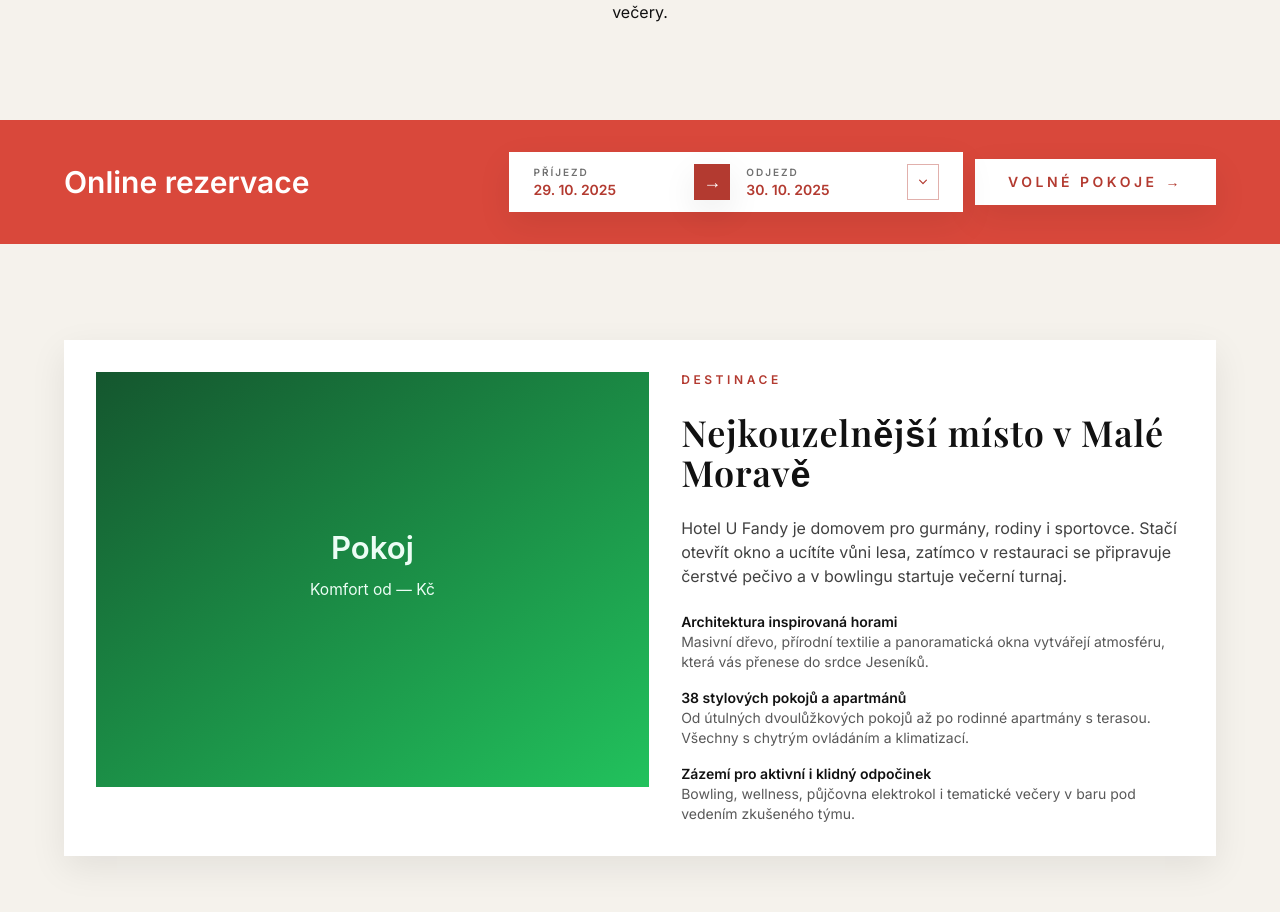
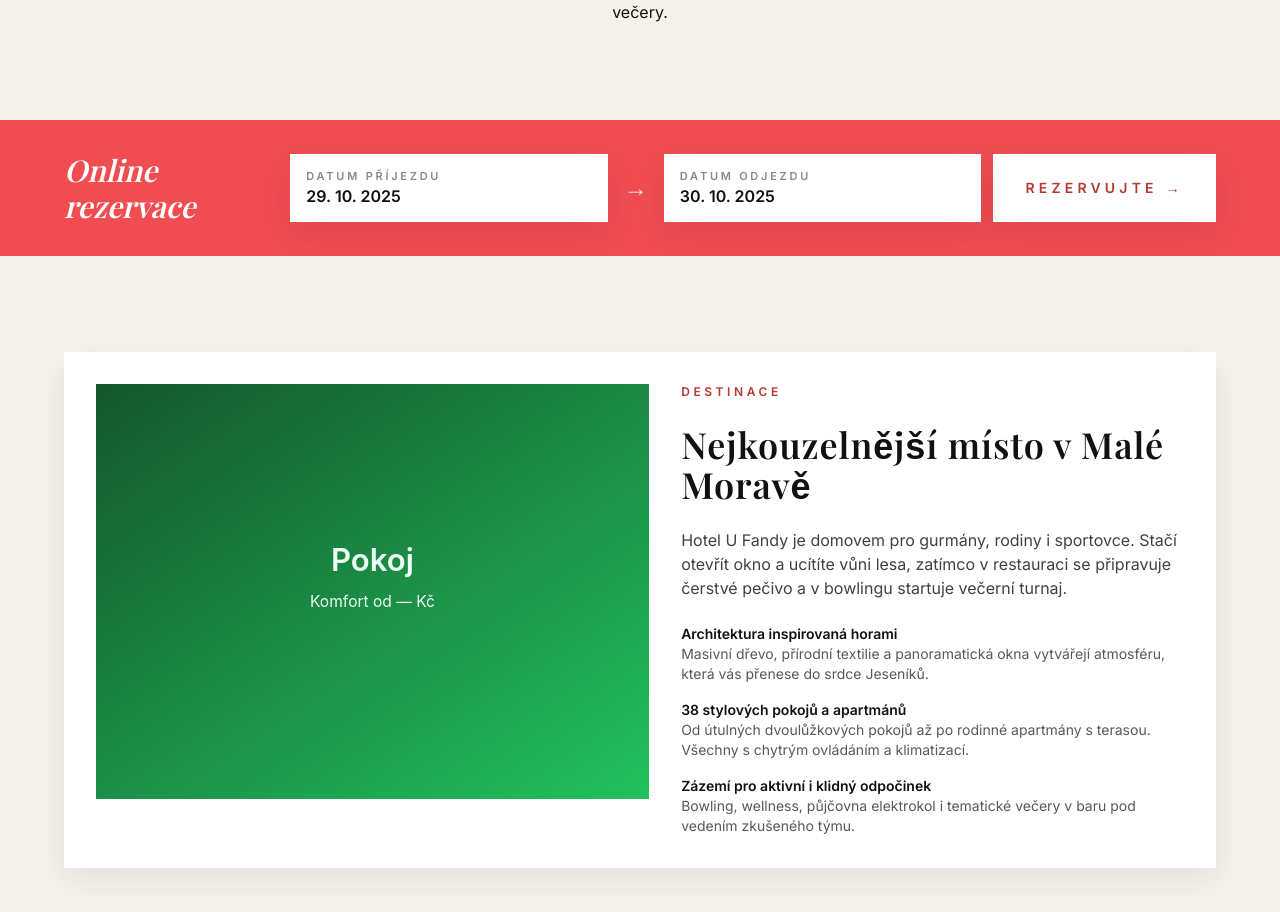
Before and after one commit to domin211/U-Fandy-Web, a Next.js app: page / in a window 1280 px wide. Shown: the part 1001-1913 px from the top of the page. Built offline with nearby package versions, Linux system fonts and the light colour scheme; a web font is replaced by a local one.

Commit message:
Restyle online reservation banner and improve date picker

```diff
--- a/app/(routes)/(home)/page.tsx
+++ b/app/(routes)/(home)/page.tsx
@@ -18,13 +18,13 @@
 function OnlineReservationFormFallback({ message }: { message: string }) {
   return (
     <div
-      className="flex w-full flex-col gap-3 sm:max-w-readable"
+      className="flex w-full flex-col gap-3"
       role="status"
       aria-live="polite"
     >
       <div className="flex w-full flex-col gap-3 sm:flex-row sm:items-center">
-        <div className="hidden h-[3.5rem] flex-1 rounded-full bg-white/40 sm:block" />
-        <div className="h-[3.5rem] w-full rounded-full bg-white/40 sm:w-40" />
+        <div className="hidden h-[4.25rem] flex-1 rounded-md bg-white/40 sm:block" />
+        <div className="h-[4.25rem] w-full rounded-md bg-white/40 sm:w-44" />
       </div>
       <p className="text-sm font-medium text-white/80">{message}</p>
     </div>
@@ -70,10 +70,12 @@
         </div>
       </section>
 
-      <section className="bg-brand text-white">
-        <div className="mx-auto flex max-w-layout flex-col items-center gap-6 px-4 py-8 sm:flex-row sm:justify-between sm:gap-12 sm:px-6">
+      <section className="bg-[#f04d52] text-white">
+        <div className="mx-auto flex max-w-layout flex-col items-center gap-6 px-4 py-8 sm:flex-row sm:justify-between sm:gap-10 sm:px-6">
           <div className="text-center sm:text-left">
-            <p className="text-2xl font-semibold sm:text-3xl">{home.onlineReservation.eyebrow}</p>
+            <p className="font-display text-2xl font-semibold italic sm:text-3xl">
+              {home.onlineReservation.eyebrow}
+            </p>
             <p className="sr-only">{home.onlineReservation.title}</p>
             <p className="sr-only">{home.onlineReservation.description}</p>
           </div>
--- a/components/online-reservation-form.tsx
+++ b/components/online-reservation-form.tsx
@@ -2,6 +2,8 @@
 
 import { FormEvent, useMemo, useState } from "react";
 import { DateRange } from "react-day-picker";
+
+import { useDictionary } from "@/lib/i18n/dictionary-context";
 
 import { ReservationDatePicker } from "./reservation-date-picker";
 
@@ -44,6 +46,10 @@
 };
 
 export function OnlineReservationForm() {
+  const dictionary = useDictionary();
+  const content = dictionary.home.onlineReservation;
+  const { datePicker, errors } = content;
+
   const today = useMemo(() => startOfDay(new Date()), []);
 
   const [selectedRange, setSelectedRange] = useState<DateRange | undefined>(() => {
@@ -63,20 +69,6 @@
 
     const normalizedFrom = startOfDay(range.from);
 
-    if (range.to && selectedRange?.to) {
-      const previousFrom = selectedRange.from;
-      const isRestartingRange =
-        previousFrom &&
-        previousFrom.getTime() !== range.from.getTime() &&
-        selectedRange.to.getTime() === range.to.getTime();
-
-      if (isRestartingRange) {
-        setSelectedRange({ from: normalizedFrom });
-        setError(null);
-        return;
-      }
-    }
-
     if (!range.to) {
       setSelectedRange({ from: normalizedFrom });
       setError(null);
@@ -86,23 +78,20 @@
     const normalizedTo = startOfDay(range.to);
 
     if (normalizedTo <= normalizedFrom) {
-      const adjustedDeparture = new Date(normalizedFrom);
-      adjustedDeparture.setDate(adjustedDeparture.getDate() + 1);
-      setSelectedRange({ from: normalizedFrom, to: adjustedDeparture });
-      setError(null);
+      setSelectedRange({ from: normalizedFrom });
+      setError(errors.invalidRange);
       return;
     }
 
     setSelectedRange({ from: normalizedFrom, to: normalizedTo });
     setError(null);
-    redirectToTrevlix(normalizedFrom, normalizedTo);
   };
 
   const handleSubmit = (event: FormEvent<HTMLFormElement>) => {
     event.preventDefault();
 
     if (!selectedRange?.from || !selectedRange?.to) {
-      setError("Vyberte prosím datum příjezdu i odjezdu.");
+      setError(errors.incompleteRange);
       return;
     }
 
@@ -110,7 +99,7 @@
     const departure = selectedRange.to;
 
     if (arrival >= departure) {
-      setError("Datum odjezdu musí následovat po datu příjezdu.");
+      setError(errors.invalidRange);
       return;
     }
 
@@ -120,21 +109,22 @@
   };
 
   return (
-    <div className="flex w-full flex-col gap-3 sm:max-w-readable">
+    <div className="flex w-full flex-col gap-3">
       <form
         onSubmit={handleSubmit}
-        className="flex w-full flex-col gap-3 sm:flex-row sm:items-center"
+        className="flex w-full flex-col items-stretch gap-3 sm:flex-row sm:items-center"
       >
         <ReservationDatePicker
           selectedRange={selectedRange}
           onSelect={handleRangeSelect}
           minDate={today}
+          labels={datePicker}
         />
         <button
           type="submit"
-          className="btn w-full px-8 uppercase tracking-[0.25em] bg-white text-brand-dark hover:bg-brand-dark hover:text-white sm:w-auto"
+          className="inline-flex h-[4.25rem] w-full items-center justify-center rounded-md bg-white px-8 text-sm font-semibold uppercase tracking-[0.3em] text-brand-dark shadow-soft transition hover:bg-white/90 hover:text-brand-dark focus-visible:outline focus-visible:outline-2 focus-visible:outline-offset-2 focus-visible:outline-white sm:w-auto"
         >
-          Volné pokoje
+          {content.submitCta}
           <span aria-hidden className="ml-2">→</span>
         </button>
       </form>
--- a/components/reservation-date-picker.tsx
+++ b/components/reservation-date-picker.tsx
@@ -23,12 +23,24 @@
   selectedRange: DateRange | undefined;
   onSelect: (range: DateRange | undefined) => void;
   minDate: Date;
+  labels: {
+    arrivalLabel: string;
+    arrivalPlaceholder: string;
+    departureLabel: string;
+    departurePlaceholder: string;
+    helperText: string;
+    clearLabel: string;
+    buttonLabelEmpty: string;
+    buttonLabelFrom: string;
+    buttonLabelRange: string;
+  };
 };
 
 export function ReservationDatePicker({
   selectedRange,
   onSelect,
   minDate,
+  labels,
 }: ReservationDatePickerProps) {
   const [isOpen, setIsOpen] = useState(false);
   const containerRef = useRef<HTMLDivElement | null>(null);
@@ -44,14 +56,15 @@
 
   const hasFrom = Boolean(formattedFrom);
   const hasTo = Boolean(formattedTo);
-  const arrivalLabel = hasFrom ? formattedFrom : "Vyberte příjezd";
-  const departureLabel = hasTo ? formattedTo : "Vyberte odjezd";
-  const arrivalTextClass = `text-sm font-semibold leading-5 ${
-    hasFrom ? "text-brand-dark" : "text-topbar/60"
+  const arrivalLabel = hasFrom ? formattedFrom : labels.arrivalPlaceholder;
+  const departureLabel = hasTo ? formattedTo : labels.departurePlaceholder;
+  const arrivalTextClass = `text-base font-semibold leading-6 ${
+    hasFrom ? "text-topbar" : "text-topbar/50"
   }`;
-  const departureTextClass = `text-sm font-semibold leading-5 ${
-    hasTo ? "text-brand-dark" : "text-topbar/60"
+  const departureTextClass = `text-base font-semibold leading-6 ${
+    hasTo ? "text-topbar" : "text-topbar/50"
   }`;
+  const { buttonLabelEmpty, buttonLabelFrom, buttonLabelRange } = labels;
 
   useEffect(() => {
     if (!isOpen) {
@@ -85,15 +98,17 @@
 
   const buttonLabel = useMemo(() => {
     if (formattedFrom && formattedTo) {
-      return `Pobyt od ${formattedFrom} do ${formattedTo}`;
+      return buttonLabelRange
+        .replace("{from}", formattedFrom)
+        .replace("{to}", formattedTo);
     }
 
     if (formattedFrom) {
-      return `Příjezd ${formattedFrom}, vyberte datum odjezdu`;
+      return buttonLabelFrom.replace("{from}", formattedFrom);
     }
 
-    return "Vyberte datum příjezdu a odjezdu";
-  }, [formattedFrom, formattedTo]);
+    return buttonLabelEmpty;
+  }, [buttonLabelEmpty, buttonLabelFrom, buttonLabelRange, formattedFrom, formattedTo]);
 
   const handleToggle = () => {
     setIsOpen((previous) => !previous);
@@ -120,44 +135,25 @@
         aria-label={buttonLabel}
         aria-haspopup="dialog"
         aria-expanded={isOpen}
-        className="group inline-flex w-full items-center justify-between rounded-full bg-white px-6 py-3 text-left text-brand-dark shadow-soft outline-none transition focus-visible:outline focus-visible:outline-2 focus-visible:outline-offset-2 focus-visible:outline-brand-dark"
+        className="group inline-flex h-[4.25rem] w-full items-stretch gap-3 rounded-md text-left outline-none transition focus-visible:outline focus-visible:outline-2 focus-visible:outline-offset-2 focus-visible:outline-white"
       >
-        <span className="flex w-full items-center gap-4">
-          <span className="flex flex-1 flex-col">
-            <span className="text-[10px] font-semibold uppercase tracking-[0.2em] text-topbar/60">
-              Příjezd
-            </span>
-            <span className={arrivalTextClass}>{arrivalLabel}</span>
+        <span className="flex h-full flex-1 flex-col justify-center rounded-md bg-white px-4 py-2 text-brand-dark shadow-soft">
+          <span className="text-[11px] font-semibold uppercase tracking-[0.25em] text-topbar/50">
+            {labels.arrivalLabel}
           </span>
-          <span
-            aria-hidden
-            className="flex h-9 w-9 items-center justify-center rounded-full bg-brand-dark text-lg font-semibold text-white shadow-soft"
-          >
-            →
-          </span>
-          <span className="flex flex-1 flex-col">
-            <span className="text-[10px] font-semibold uppercase tracking-[0.2em] text-topbar/60">
-              Odjezd
-            </span>
-            <span className={departureTextClass}>{departureLabel}</span>
-          </span>
+          <span className={arrivalTextClass}>{arrivalLabel}</span>
         </span>
         <span
           aria-hidden
-          className="ml-4 inline-flex h-9 w-9 items-center justify-center rounded-full border border-brand-dark/40 text-brand-dark transition group-hover:border-brand-dark/60 group-focus:border-brand-dark/60"
+          className="flex h-full items-center justify-center px-1 text-2xl font-semibold text-white/80 transition group-hover:text-white"
         >
-          <svg
-            xmlns="http://www.w3.org/2000/svg"
-            viewBox="0 0 20 20"
-            fill="currentColor"
-            className="h-4 w-4"
-          >
-            <path
-              fillRule="evenodd"
-              d="M5.22 7.22a.75.75 0 0 1 1.06 0L10 10.94l3.72-3.72a.75.75 0 1 1 1.06 1.06l-4.25 4.25a.75.75 0 0 1-1.06 0L5.22 8.28a.75.75 0 0 1 0-1.06Z"
-              clipRule="evenodd"
-            />
-          </svg>
+          →
+        </span>
+        <span className="flex h-full flex-1 flex-col justify-center rounded-md bg-white px-4 py-2 text-brand-dark shadow-soft">
+          <span className="text-[11px] font-semibold uppercase tracking-[0.25em] text-topbar/50">
+            {labels.departureLabel}
+          </span>
+          <span className={departureTextClass}>{departureLabel}</span>
         </span>
       </button>
 
@@ -165,7 +161,7 @@
         <div
           role="dialog"
           aria-modal="false"
-          className="absolute left-0 right-0 z-50 mt-3 origin-top overflow-hidden rounded-none border border-white/20 bg-brand/95 p-4 text-white shadow-xl backdrop-blur"
+          className="absolute left-0 right-0 z-50 mt-3 origin-top overflow-hidden rounded-md border border-white/40 bg-white p-4 text-brand-dark shadow-xl"
         >
           <DayPicker
             mode="range"
@@ -180,14 +176,14 @@
             fromMonth={minDate}
             showOutsideDays
           />
-          <div className="mt-3 flex items-center justify-between text-xs text-white/80">
-            <p>Vyberte datum příjezdu i odjezdu.</p>
+          <div className="mt-3 flex items-center justify-between text-xs text-topbar/70">
+            <p>{labels.helperText}</p>
             <button
               type="button"
               onClick={handleClear}
-              className="rounded-none border border-white/40 px-3 py-1 font-semibold uppercase tracking-[0.2em] text-[10px] text-white transition hover:border-white/70 hover:bg-white/10"
+              className="rounded-md border border-brand-dark/20 px-3 py-1 font-semibold uppercase tracking-[0.2em] text-[10px] text-topbar transition hover:border-brand-dark/40 hover:bg-brand-dark/5"
             >
-              Vymazat
+              {labels.clearLabel}
             </button>
           </div>
         </div>
--- a/messages/cs.ts
+++ b/messages/cs.ts
@@ -94,6 +94,22 @@
       title: 'Připraveno pro váš další útěk do hor',
       description: 'Náš tým recepce reaguje do 24 hodin a pomůže s výběrem pokoje i doplňkových služeb.',
       loadingMessage: 'Načítání rezervačního formuláře…',
+      submitCta: 'Rezervujte',
+      datePicker: {
+        arrivalLabel: 'Datum příjezdu',
+        arrivalPlaceholder: 'Vyberte datum',
+        departureLabel: 'Datum odjezdu',
+        departurePlaceholder: 'Vyberte datum',
+        helperText: 'Vyberte datum příjezdu i odjezdu.',
+        clearLabel: 'Vymazat',
+        buttonLabelEmpty: 'Vyberte datum příjezdu a odjezdu',
+        buttonLabelFrom: 'Příjezd {from}, vyberte datum odjezdu',
+        buttonLabelRange: 'Pobyt od {from} do {to}'
+      },
+      errors: {
+        incompleteRange: 'Vyberte prosím datum příjezdu i odjezdu.',
+        invalidRange: 'Datum odjezdu musí následovat po datu příjezdu.'
+      },
       callCta: 'Zavolejte nám',
       emailCta: 'info@u-fandy.cz'
     },
--- a/messages/en.ts
+++ b/messages/en.ts
@@ -94,6 +94,22 @@
       title: 'Ready for your next escape to the mountains',
       description: 'Our reception replies within 24 hours and helps you choose the right room and extras.',
       loadingMessage: 'Loading the reservation form…',
+      submitCta: 'Book now',
+      datePicker: {
+        arrivalLabel: 'Arrival date',
+        arrivalPlaceholder: 'Select a date',
+        departureLabel: 'Departure date',
+        departurePlaceholder: 'Select a date',
+        helperText: 'Choose both an arrival and departure date.',
+        clearLabel: 'Clear',
+        buttonLabelEmpty: 'Select arrival and departure dates',
+        buttonLabelFrom: 'Arrival {from}, choose a departure date',
+        buttonLabelRange: 'Stay from {from} to {to}'
+      },
+      errors: {
+        incompleteRange: 'Please select both an arrival and departure date.',
+        invalidRange: 'Departure has to be after arrival.',
+      },
       callCta: 'Call us',
       emailCta: 'info@u-fandy.cz'
     },
```
